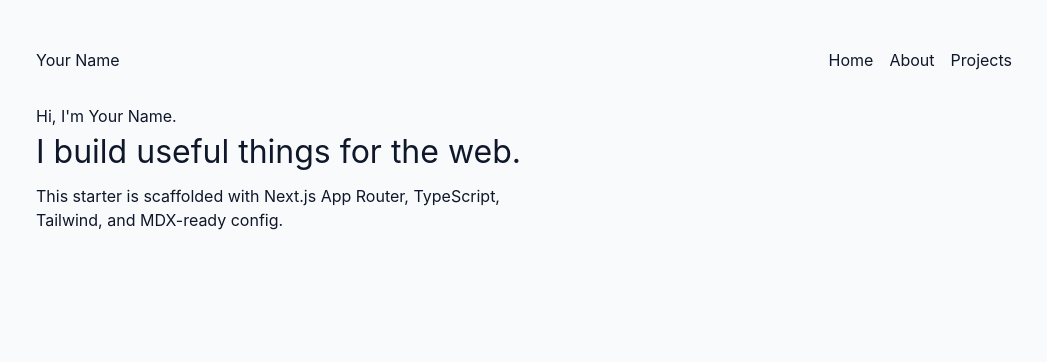
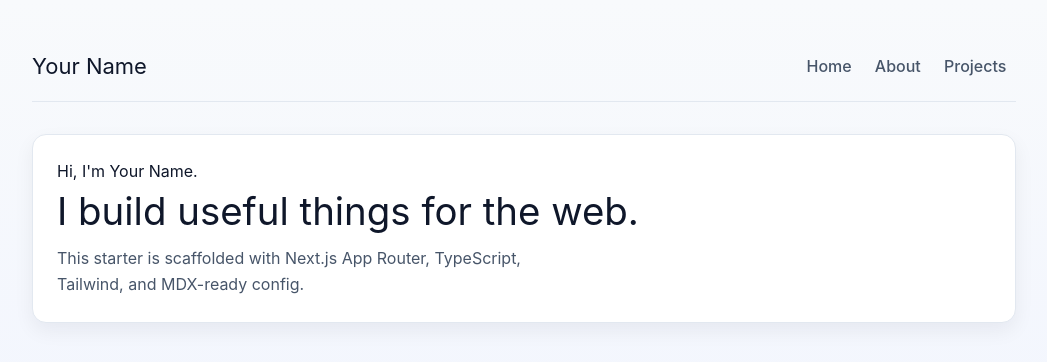
Before and after one commit to stephend017/website, a Next.js app: page / in a window 1280 px wide. Shown: the top 362 px of the page, without its empty margins (116-1163 px from the left). Built offline with nearby package versions, Linux system fonts and the light colour scheme.

Commit message:
Add basic global styles and shared page styling

```diff
--- a/src/app/about/page.tsx
+++ b/src/app/about/page.tsx
@@ -1,6 +1,6 @@
 export default function AboutPage() {
   return (
-    <section style={{ marginTop: "2rem" }}>
+    <section className="section">
       <h2>About</h2>
       <p>Write a short bio, your background, and what you care about.</p>
     </section>
--- a/src/app/globals.css
+++ b/src/app/globals.css
@@ -2,27 +2,113 @@
 
 :root {
   color-scheme: light;
+  --bg: #f8fafc;
+  --surface: #ffffff;
+  --text: #0f172a;
+  --muted: #475569;
+  --border: #e2e8f0;
+  --accent: #2563eb;
+}
+
+* {
+  box-sizing: border-box;
 }
 
 body {
   margin: 0;
+  min-height: 100vh;
   font-family: Inter, system-ui, -apple-system, Segoe UI, Roboto, Helvetica, Arial, sans-serif;
-  background: #f8fafc;
-  color: #0f172a;
+  background: linear-gradient(180deg, #f8fafc 0%, #eef2ff 100%);
+  color: var(--text);
+  line-height: 1.6;
 }
 
-main {
+.site-main {
   max-width: 64rem;
   margin: 0 auto;
-  padding: 3rem 1.5rem;
+  padding: 3rem 1.25rem 4rem;
 }
 
-nav {
+.site-header {
   display: flex;
+  justify-content: space-between;
+  align-items: center;
   gap: 1rem;
+  padding-bottom: 1rem;
+  border-bottom: 1px solid var(--border);
 }
 
-a {
-  color: inherit;
+.site-title {
+  margin: 0;
+  font-size: 1.375rem;
+}
+
+.site-nav {
+  display: flex;
+  gap: 0.25rem;
+  flex-wrap: wrap;
+}
+
+.site-nav a {
+  color: var(--muted);
   text-decoration: none;
+  font-weight: 500;
+  padding: 0.35rem 0.6rem;
+  border-radius: 0.5rem;
+  transition: color 120ms ease, background-color 120ms ease;
 }
+
+.site-nav a:hover,
+.site-nav a:focus-visible {
+  color: var(--accent);
+  background: rgba(37, 99, 235, 0.1);
+  outline: none;
+}
+
+.section {
+  margin-top: 2rem;
+  background: var(--surface);
+  border: 1px solid var(--border);
+  border-radius: 0.875rem;
+  padding: 1.5rem;
+  box-shadow: 0 8px 20px rgba(15, 23, 42, 0.06);
+}
+
+.hero-title {
+  font-size: clamp(1.75rem, 3.5vw, 2.4rem);
+  line-height: 1.2;
+  margin: 0.25rem 0 0.75rem;
+}
+
+.lead {
+  max-width: 48ch;
+  color: var(--muted);
+}
+
+.list-reset {
+  list-style: none;
+  margin: 0;
+  padding: 0;
+}
+
+.project-item + .project-item {
+  margin-top: 1rem;
+  padding-top: 1rem;
+  border-top: 1px dashed var(--border);
+}
+
+.project-item p {
+  margin: 0.35rem 0 0;
+  color: var(--muted);
+}
+
+@media (max-width: 640px) {
+  .site-main {
+    padding-top: 2rem;
+  }
+
+  .site-header {
+    flex-direction: column;
+    align-items: flex-start;
+  }
+}
--- a/src/app/layout.tsx
+++ b/src/app/layout.tsx
@@ -14,10 +14,10 @@ export default function RootLayout({ children }: Readonly<{ children: React.Reac
   return (
     <html lang="en">
       <body>
-        <main>
-          <header style={{ display: "flex", justifyContent: "space-between", alignItems: "center" }}>
-            <h1 style={{ margin: 0 }}>Your Name</h1>
-            <nav>
+        <main className="site-main">
+          <header className="site-header">
+            <h1 className="site-title">Your Name</h1>
+            <nav className="site-nav">
               <Link href="/">Home</Link>
               <Link href="/about">About</Link>
               <Link href="/projects">Projects</Link>
--- a/src/app/page.tsx
+++ b/src/app/page.tsx
@@ -1,9 +1,9 @@
 export default function HomePage() {
   return (
-    <section style={{ marginTop: "2rem" }}>
+    <section className="section">
       <p>Hi, I&apos;m Your Name.</p>
-      <h2 style={{ fontSize: "2rem", marginBottom: "0.5rem" }}>I build useful things for the web.</h2>
-      <p style={{ maxWidth: "48ch" }}>
+      <h2 className="hero-title">I build useful things for the web.</h2>
+      <p className="lead">
         This starter is scaffolded with Next.js App Router, TypeScript, Tailwind, and MDX-ready config.
       </p>
     </section>
--- a/src/app/projects/page.tsx
+++ b/src/app/projects/page.tsx
@@ -5,11 +5,11 @@ const projects = [
 
 export default function ProjectsPage() {
   return (
-    <section style={{ marginTop: "2rem" }}>
+    <section className="section">
       <h2>Projects</h2>
-      <ul>
+      <ul className="list-reset">
         {projects.map((project) => (
-          <li key={project.name} style={{ marginBottom: "1rem" }}>
+          <li key={project.name} className="project-item">
             <strong>{project.name}</strong>
             <p>{project.description}</p>
           </li>
```
